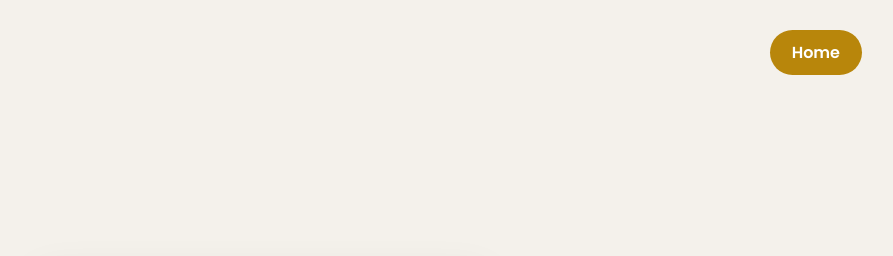
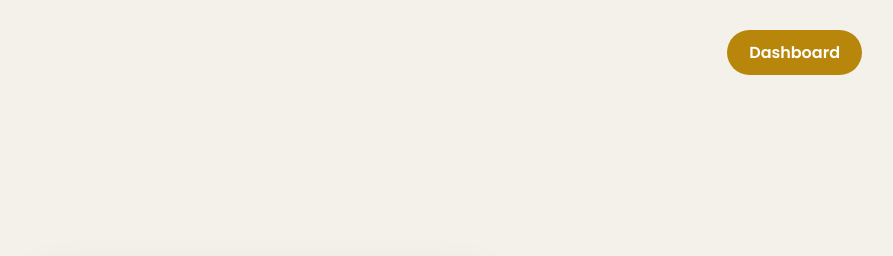
Before and after one commit to murmu-17/campusconnect2, a plain HTML site: page Campus-Connect/Frontend/pages/contact.html in a window 1280 px wide. Shown: the top 256 px of the page, without its empty margins (378-1271 px from the left). Drawn offline with Linux system fonts and the light colour scheme.

Commit message:
Fix contact page home button to redirect to dashboard

```diff
--- a/Campus-Connect/Frontend/pages/contact.html
+++ b/Campus-Connect/Frontend/pages/contact.html
@@ -19,7 +19,7 @@
 <body>
 
   <!-- Home Button -->
-  <a href="../index.html" class="home-btn">Home</a>
+  <a href="dashboard.html" class="home-btn">Dashboard</a>
 
  <!-- Wrapper -->
 <div class="contact-wrapper">
```
